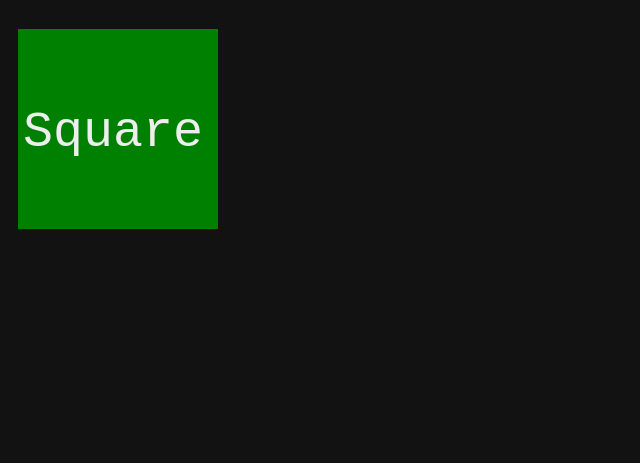
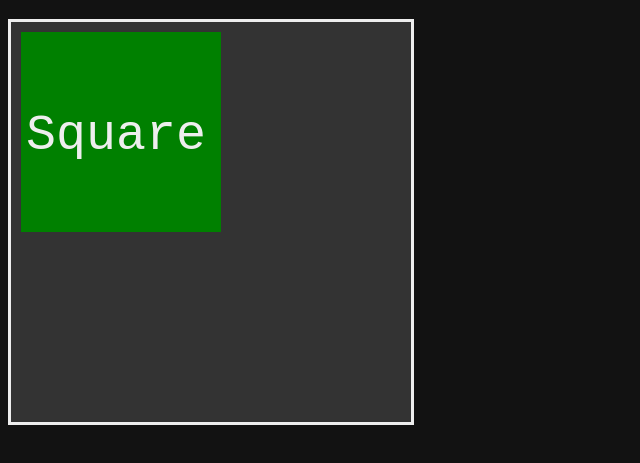
Before and after one commit to davlin0222/learning-canvas-api, a plain HTML site: page index.html in a window 1280 px wide. Shown: the part 61-524 px from the top of the page, without its empty margins (0-640 px from the left). Drawn offline with Linux system fonts and the light colour scheme.

Commit message:
Add background and color to canvas

```diff
--- a/style.css
+++ b/style.css
@@ -4,3 +4,8 @@ body {
 	color: #eee;
 	font-family: "Franklin Gothic Medium", "Arial Narrow", Arial, sans-serif;
 }
+
+#canvas {
+	background: #333;
+	border: 3px solid #eee;
+}
```
